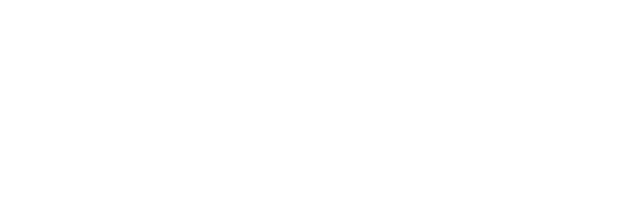
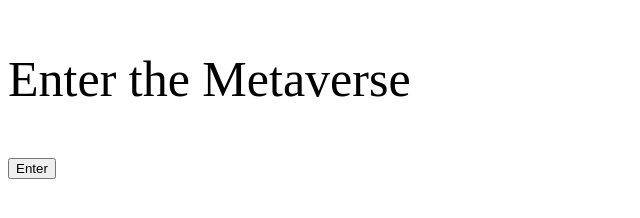
Before and after one commit to acciojob/enter-metaverse-SSuraj2701, a website: page main.html in a window 1280 px wide. Shown: the whole page, without its empty margins (0-640 px from the left). Drawn offline with Linux system fonts and the light colour scheme.

Commit message:
created a submission

```diff
--- a/main.html
+++ b/main.html
@@ -7,6 +7,8 @@
 </head>
 
 <body>
+	<P id="status">Enter the Metaverse</P>
+	<button id="enterBtn">Enter</button>
 	<!-- the entire body must be written by student -->
     <script type="text/javascript" src="./script.js">
 </script>
--- a/script.js
+++ b/script.js
@@ -1 +1,7 @@
 //your JS code here. If required.
+let btn=document.getElementById("enterBtn");
+btn.addEventListener("click" ,()=>{
+	document.getElementById("status").innerHTML="<h1>Entered Metaverse</h1>"
+
+
+})
--- a/styles.css
+++ b/styles.css
@@ -1 +1,6 @@
 /*  your css code here. If applicable */
+#status{
+	color:black;
+	text-decoration:bolder;
+	font-size:50px;
+}
```
